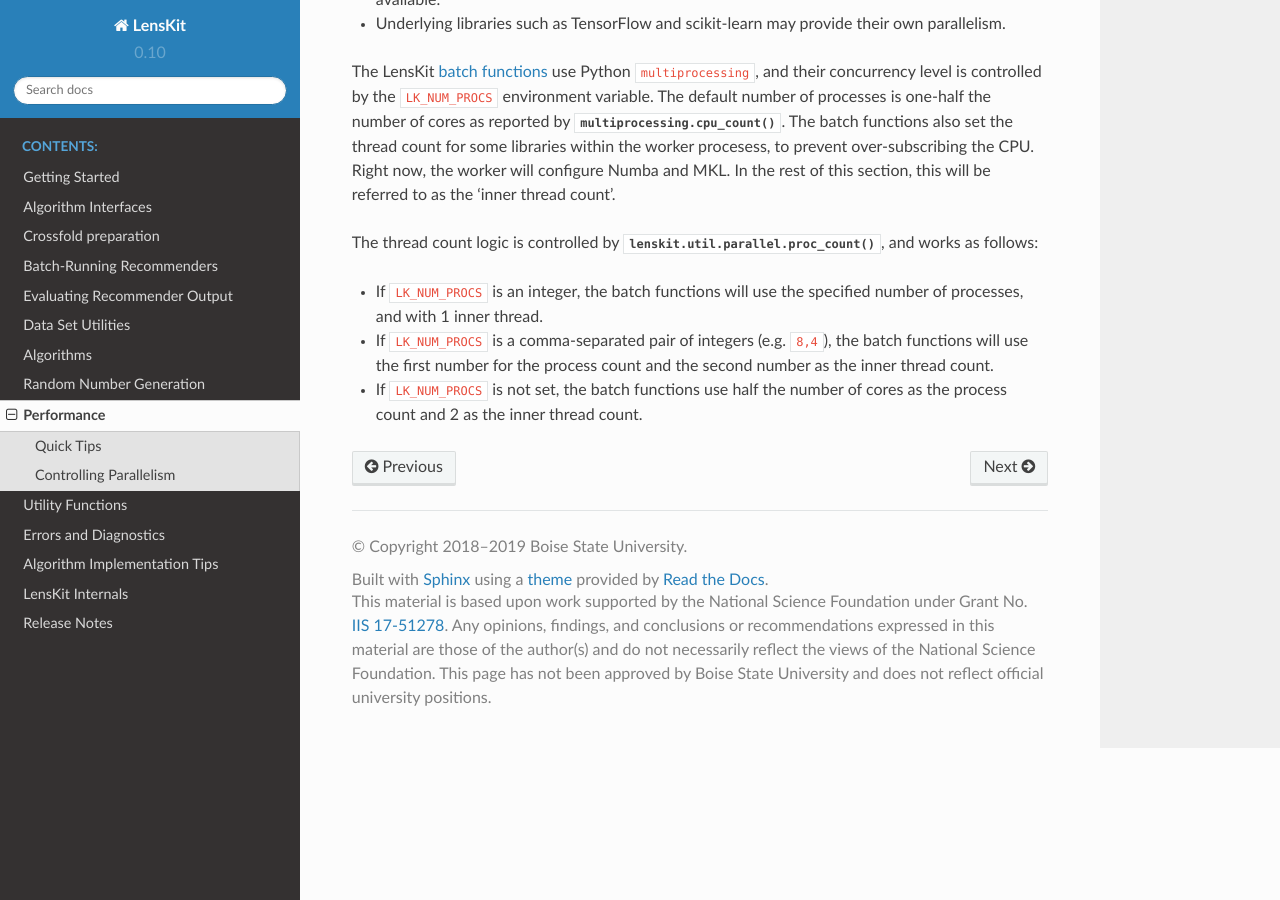
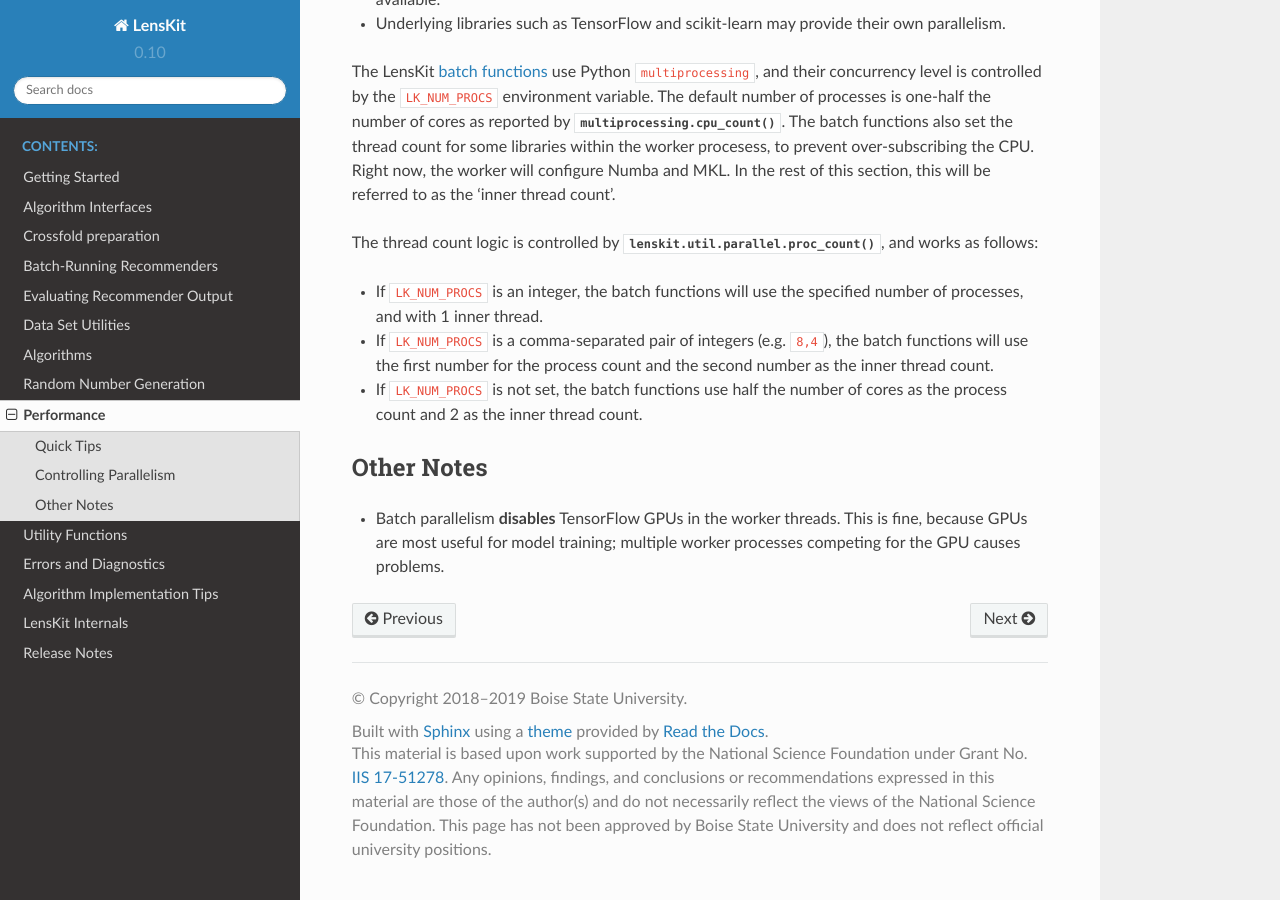
Before and after one commit to lenskit/lkpy, a Sphinx documentation site: the page built from doc/performance.rst, in a window 1280 px wide and 900 px high, scrolled down 894 px. Built offline with Sphinx 7.4.7 and the Read the Docs theme 2.0.0, drawn with Linux system fonts in a browser that asks for light colours.

Commit message:
Document GPU disablement

```diff
--- a/doc/performance.rst
+++ b/doc/performance.rst
@@ -57,3 +57,10 @@ and works as follows:
   the process count and 2 as the inner thread count.
 
 .. _batch functions: batch.html
+
+Other Notes
+-----------
+
+* Batch parallelism **disables** TensorFlow GPUs in the worker threads.  This is fine,
+  because GPUs are most useful for model training; multiple worker processes competing
+  for the GPU causes problems.
```
